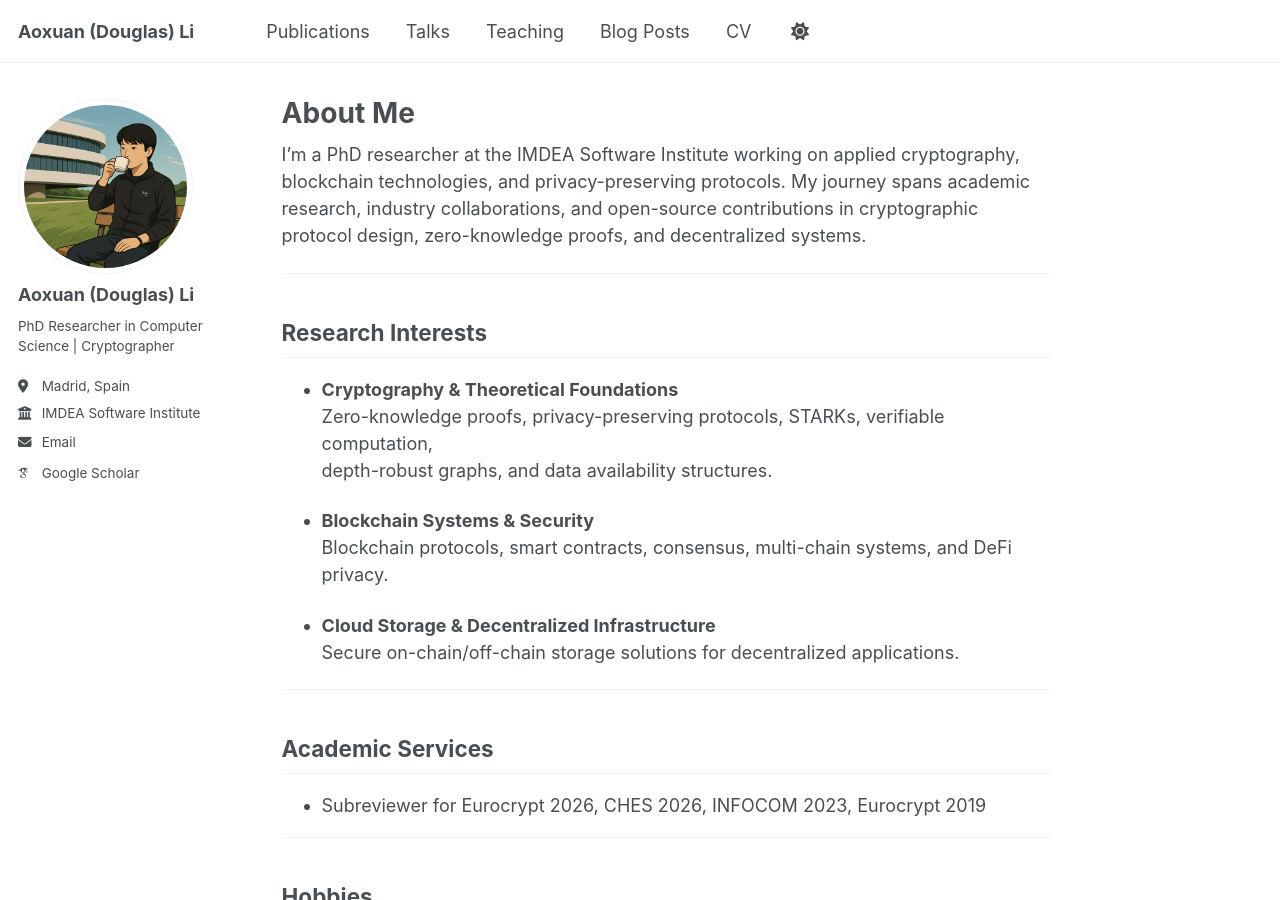
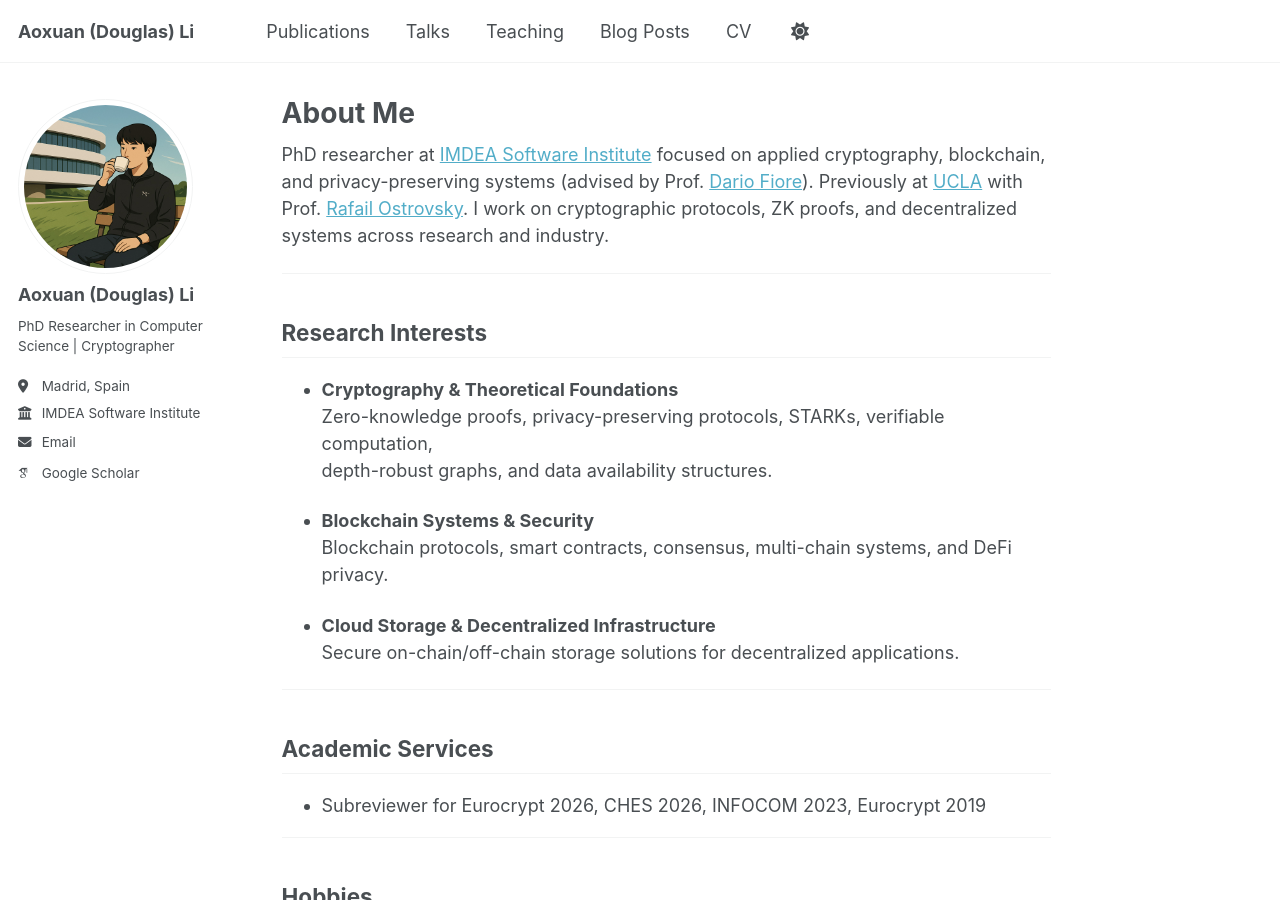
Before and after one commit to Douglasli/douglasli.github.io, a Jekyll site: the page built from _pages/about.md, in a window 1280 px wide and 900 px high. Built offline with Jekyll 4.4.1, drawn with Linux system fonts in a browser that asks for light colours; some web fonts are replaced.

Commit message:
update about

```diff
--- a/_pages/about.md
+++ b/_pages/about.md
@@ -7,7 +7,7 @@ redirect_from:
   - /about.html
 ---
 
-I'm a PhD researcher at the IMDEA Software Institute working on applied cryptography, blockchain technologies, and privacy-preserving protocols. My journey spans academic research, industry collaborations, and open-source contributions in cryptographic protocol design, zero-knowledge proofs, and decentralized systems.
+PhD researcher at [IMDEA Software Institute](https://software.imdea.org) focused on applied cryptography, blockchain, and privacy-preserving systems (advised by Prof. [Dario Fiore](https://www.dariofiore.it/)). Previously at [UCLA](https://cs.ucla.edu) with Prof. [Rafail Ostrovsky](https://web.cs.ucla.edu/~rafail/). I work on cryptographic protocols, ZK proofs, and decentralized systems across research and industry.
 
 ---
 
```
